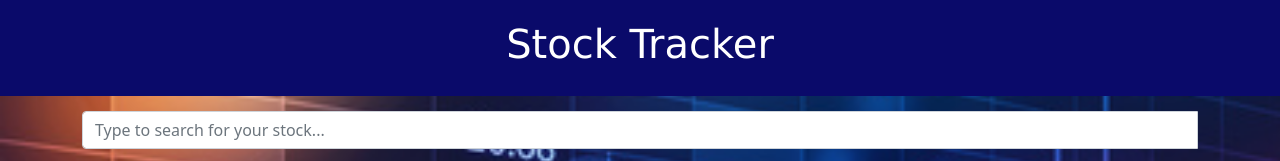
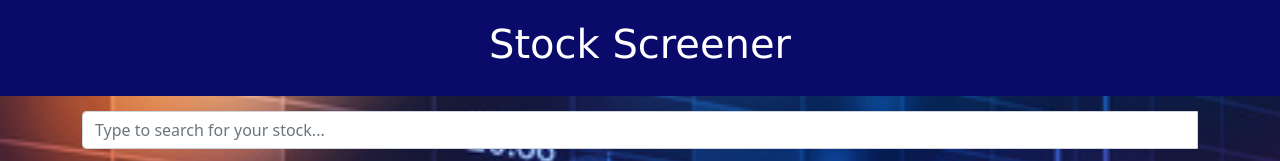
Before and after one commit to gorakshnath7/stock-screener, a website: page index.html in a window 1280 px wide. Shown: the top 161 px of the page. Drawn offline with nearby package versions, Linux system fonts and the light colour scheme; no server answers; a script that the page names is missing.

Commit message:
Update index.html

```diff
--- a/index.html
+++ b/index.html
@@ -21,7 +21,7 @@
 
 <body>
     <div class="header">
-        <h1>Stock Tracker</h1>
+        <h1>Stock Screener</h1>
     </div>
     <div class="container">
         <div class=" testSearchDiv input-group ">
```
